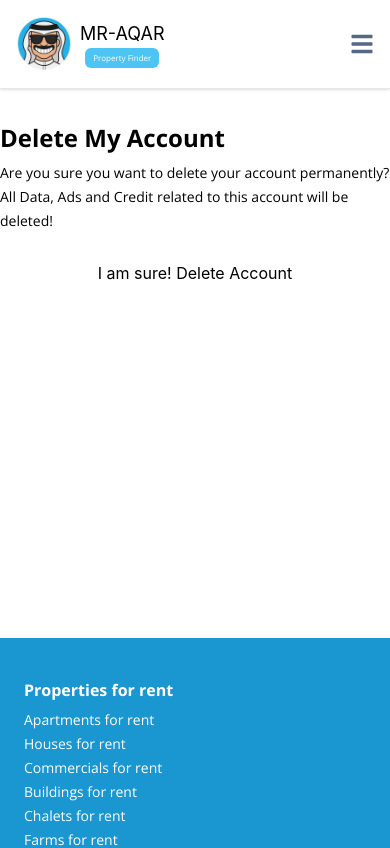
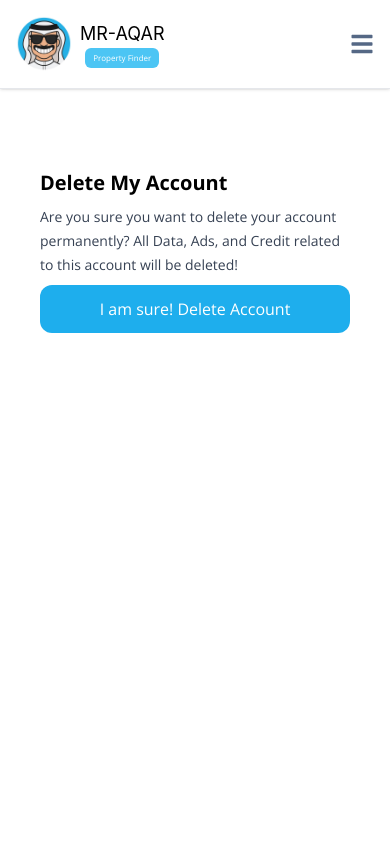
Before and after one commit to MTS-Services/Skywalker, a React (Vite) app: page /settings in a window 390 px wide. Shown: the top 848 px of the page. Built offline with nearby package versions, Linux system fonts and the light colour scheme; sample sign-in values are in the browser's storage.

Commit message:
Create settings file and make layout fully responsive

```diff
--- a/src/pages/settings/Setting.jsx
+++ b/src/pages/settings/Setting.jsx
@@ -1,21 +1,26 @@
+import ButtonSubmit from "../../common/button/ButtonSubmit";
+
 export default function Setting() {
   return (
-        <>
-            <div className="container mx-auto min-h-[65vh]">
-                <div className="max-w-3xl mx-auto">
-                    <div className="h-8"></div>
-                    <h1>Delete My Account</h1>
-                    <div className="h-1.5"></div>
-                    <p>
+    <div className="container mx-auto flex min-h-screen items-start justify-center pt-10">
+      <div className="w-full max-w-3xl p-10">
+        <h1 className="text-xl text-black">Delete My Account</h1>
+        <p className="mt-2 mb-2 text-gray-700">
           Are you sure you want to delete your account permanently? All Data,
-                        Ads and Credit related to this account will be deleted!
+          Ads, and Credit related to this account will be deleted!
         </p>
-                    <div className="h-4"></div>
-                    <button className="text-base shrink-0 inline-flex items-center justify-center select-none whitespace-nowrap transition-colors disabled:opacity-50 h-12 px-8 rounded-lg font-bold bg-primary text-on-primary active:bg-active-primary w-full">
+
+        <ButtonSubmit
+          text={
+            <span>
+              <span className="flex items-center gap-2">
                 I am sure! Delete Account
-                    </button>
+              </span>
+            </span>
+          }
+          className="!w-full rounded-xl"
+        />
       </div>
     </div>
-        </>
-    )
+  );
 }
```
Lines whose indentation alone changed are shown as unchanged.
